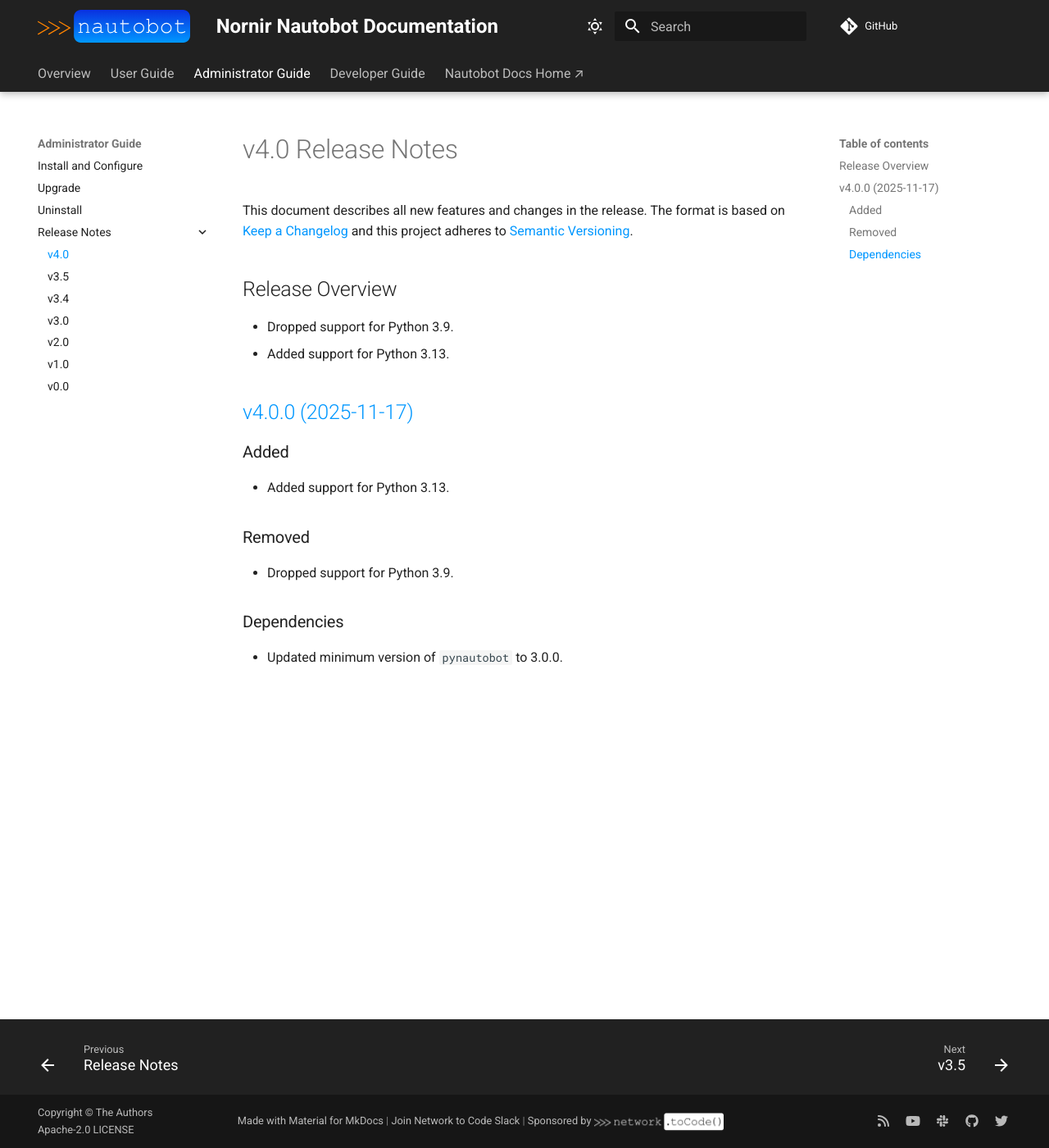
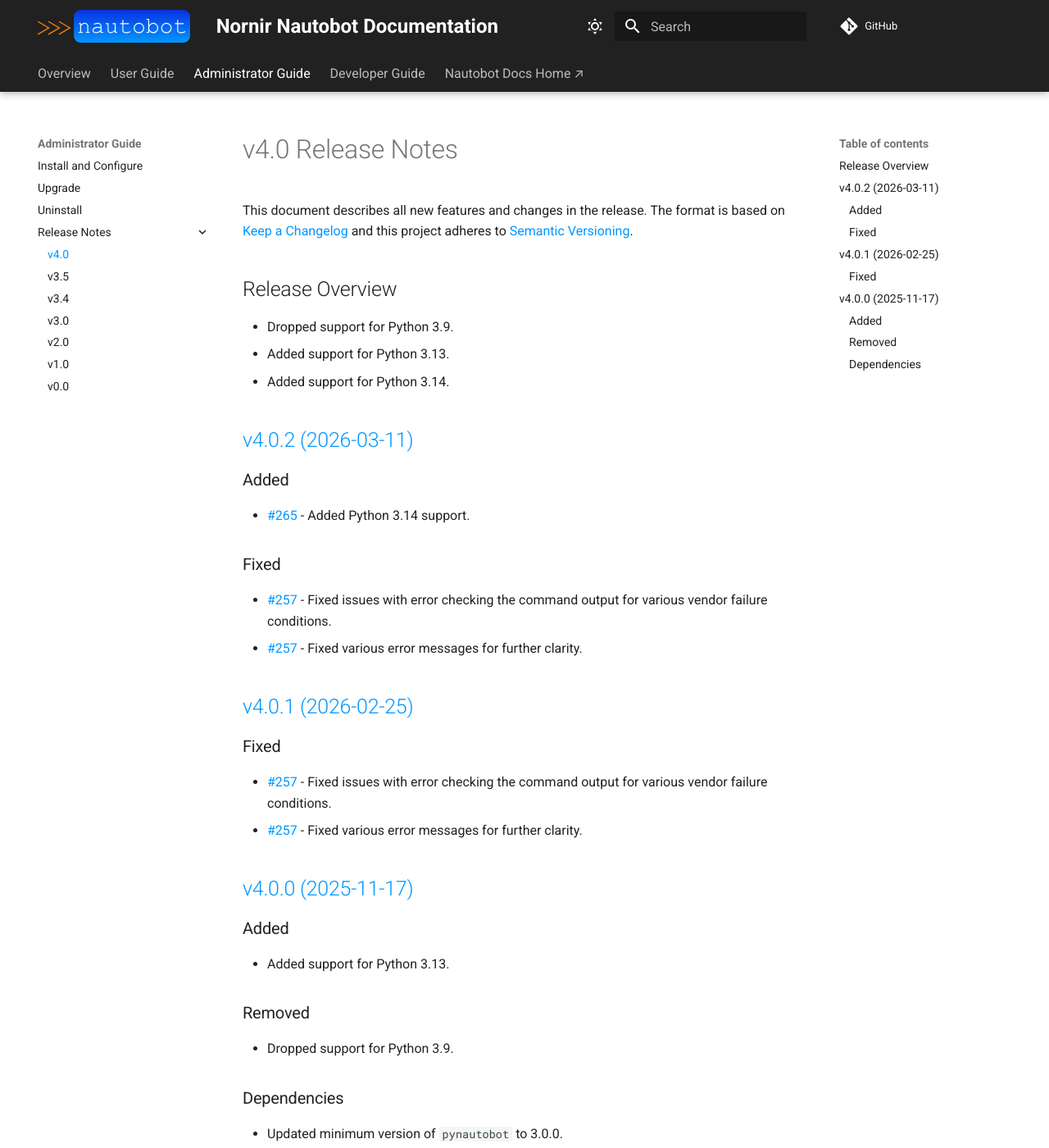
Before and after one commit to nautobot/nornir-nautobot, an MkDocs documentation site: the page built from docs/admin/release_notes/version_4.0.md, in a window 1280 px wide and 1400 px high. Shown: the whole window at 82% size. Built offline with MkDocs 1.6.1 and Material for MkDocs 9.7.7, drawn with Linux system fonts in a browser that asks for light colours; comment, search, counter and statistics services are not loaded.

Commit message:
Creating release 4.0.2

```diff
--- a/docs/admin/release_notes/version_4.0.md
+++ b/docs/admin/release_notes/version_4.0.md
@@ -7,6 +7,25 @@
 
 - Dropped support for Python 3.9.
 - Added support for Python 3.13.
+- Added support for Python 3.14.
+
+## [v4.0.2 (2026-03-11)](https://github.com/networktocode/nornir-nautobot/releases/tag/v4.0.2)
+
+### Added
+
+- [#265](https://github.com/nautobot/nornir-nautobot/issues/265) - Added Python 3.14 support.
+
+### Fixed
+
+- [#257](https://github.com/nautobot/nornir-nautobot/issues/257) - Fixed issues with error checking the command output for various vendor failure conditions.
+- [#257](https://github.com/nautobot/nornir-nautobot/issues/257) - Fixed various error messages for further clarity.
+
+## [v4.0.1 (2026-02-25)](https://github.com/networktocode/nornir-nautobot/releases/tag/v4.0.1)
+
+### Fixed
+
+- [#257](https://github.com/nautobot/nornir-nautobot/issues/257) - Fixed issues with error checking the command output for various vendor failure conditions.
+- [#257](https://github.com/nautobot/nornir-nautobot/issues/257) - Fixed various error messages for further clarity.
 
 ## [v4.0.0 (2025-11-17)](https://github.com/networktocode/nornir-nautobot/releases/tag/v4.0.0)
 
--- a/pyproject.toml
+++ b/pyproject.toml
@@ -1,6 +1,6 @@
 [tool.poetry]
 name = "nornir-nautobot"
-version = "4.0.0"
+version = "4.0.2"
 description = "Nornir Nautobot"
 authors = ["Network to Code, LLC <opensource@networktocode.com>"]
 readme = "README.md"
```
Also changed, not shown: docs/admin/release_notes/version_X.Y.md (added, +6 -0 lines), 2 other files.
